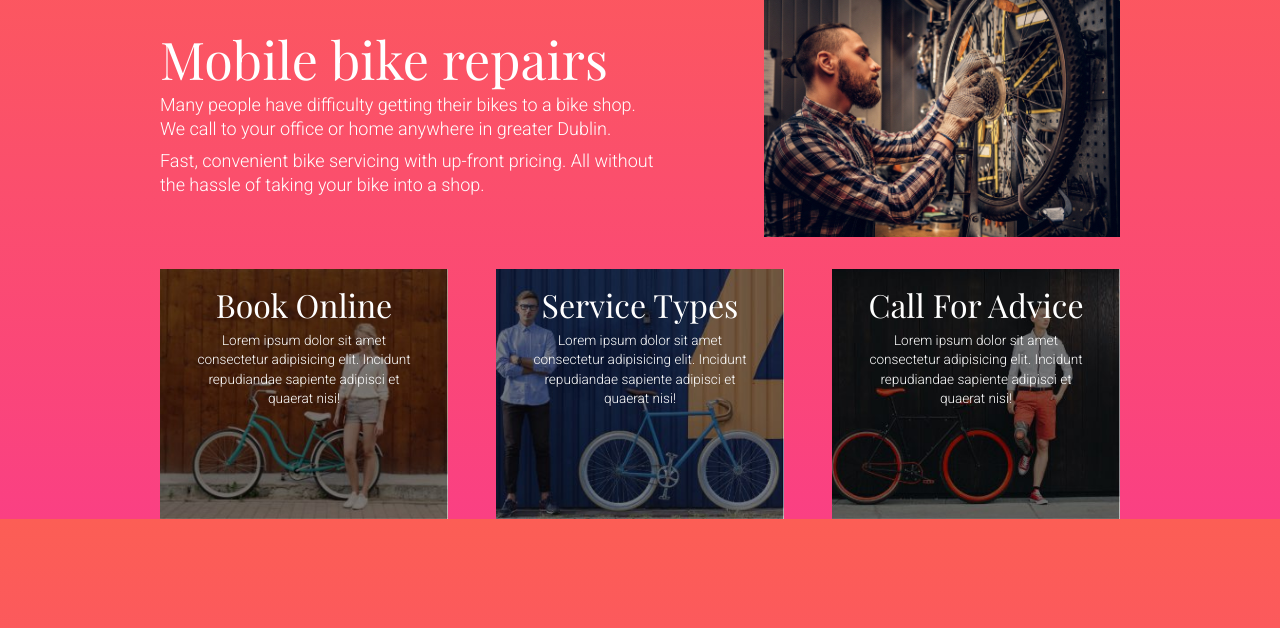
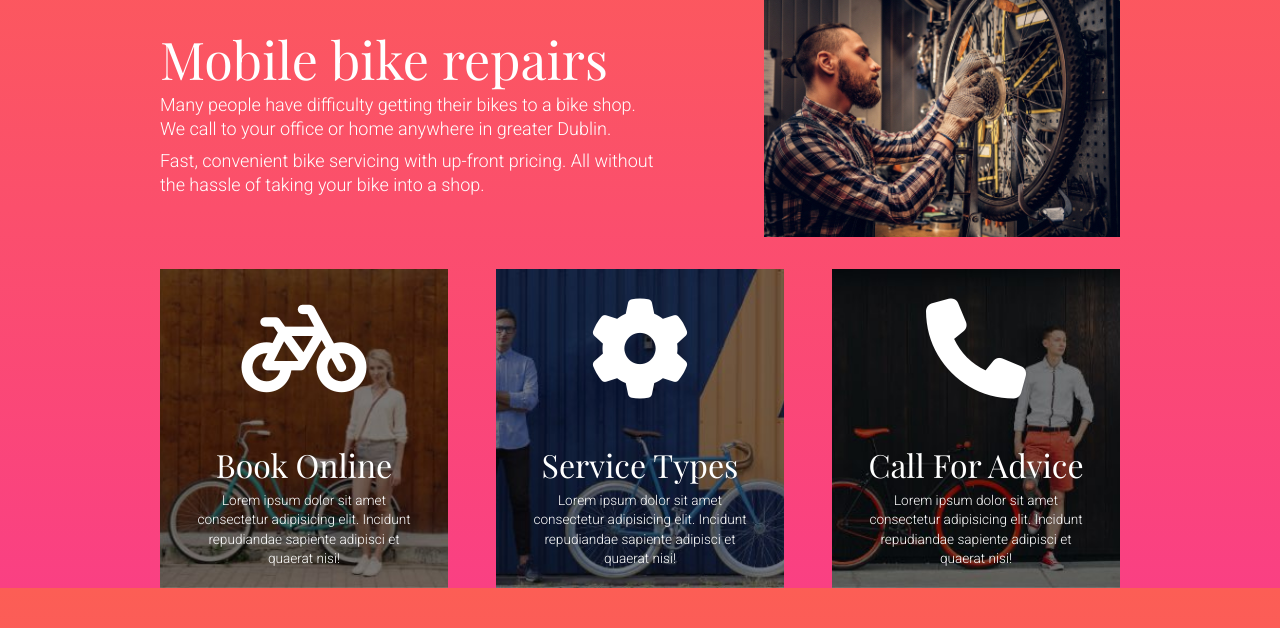
Before and after one commit to deuxemm/web-d-proj-2, a PHP site: page / in a window 1280 px wide. Shown: the part 172-800 px from the top of the page. Run offline with PHP 8.4, Linux system fonts and the light colour scheme; some libraries are stand-ins or nearby versions.

Commit message:
add fontawesome icons to cards

```diff
--- /dev/null
+++ b/fontawesome-start.txt
@@ -0,0 +1,3 @@
+<script src="https://kit.fontawesome.com/7ca3fdc3d0.js" crossorigin="anonymous"></script>
+
+<i class="fas fa-bicycle"></i>
--- a/index.html
+++ b/index.html
@@ -13,6 +13,8 @@
         <link rel="stylesheet" href="style.css">
 
         <link href="https://fonts.googleapis.com/css2?family=Playfair+Display&family=Roboto:wght@300&display=swap" rel="stylesheet">
+
+        <script src="https://kit.fontawesome.com/7ca3fdc3d0.js" crossorigin="anonymous"></script>
 
 </head>
 
@@ -47,13 +49,18 @@
 
         <div class="cards">
             <div class="card1">
+                <i class="fas fa-bicycle"></i>
                 <h2>Book Online</h2>
                 <p>Lorem ipsum dolor sit amet consectetur adipisicing elit. Incidunt repudiandae sapiente adipisci et quaerat nisi!</p>
             </div>
-            <div class="card2"><h2>Service Types</h2>
+            <div class="card2">
+                <i class="fas fa-cog"></i>
+                <h2>Service Types</h2>
                 <p>Lorem ipsum dolor sit amet consectetur adipisicing elit. Incidunt repudiandae sapiente adipisci et quaerat nisi!</p>
             </div>
-            <div class="card3"><h2>Call For Advice</h2>
+            <div class="card3">
+                <i class="fas fa-phone"></i>
+                <h2>Call For Advice</h2>
                 <p>Lorem ipsum dolor sit amet consectetur adipisicing elit. Incidunt repudiandae sapiente adipisci et quaerat nisi!</p>
             </div>
         </div>
--- a/style.css
+++ b/style.css
@@ -87,3 +87,8 @@ p {
     line-height: 1.2rem;
     margin: 10px 30px 20px 30px;
 }
+
+.cards i {
+    font-size: 100px;
+    padding: 30px
+}
```
